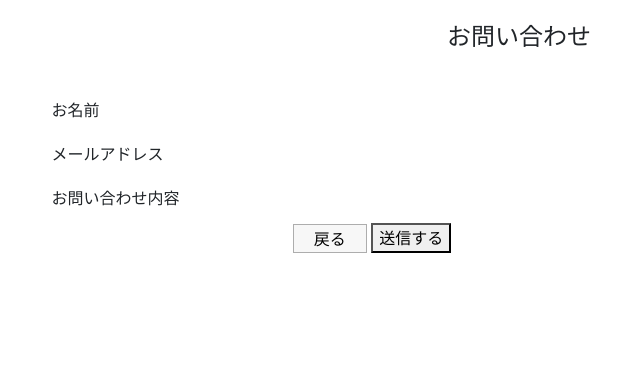
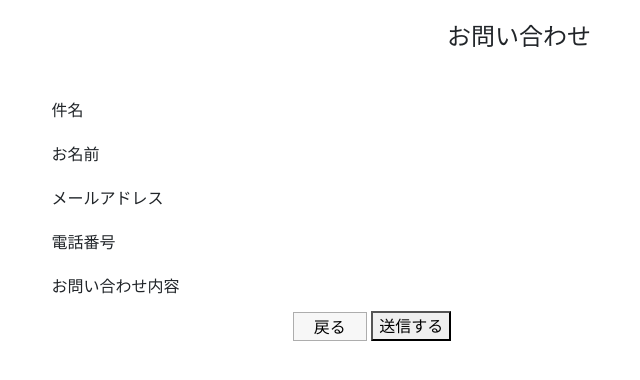
Before and after one commit to misakichi33/contactform, a PHP site: page /confirm.php in a window 1280 px wide. Shown: the top 380 px of the page, without its empty margins (121-761 px from the left). Run offline with PHP 8.4, Linux system fonts and the light colour scheme; the visitor is signed in with stand-in values (Sample User, id 1).

Commit message:
３つから５つへ変更

```diff
--- a/confirm.php
+++ b/confirm.php
@@ -9,30 +9,34 @@
 } else {
     $post = $_SESSION['form'];
 }
-
+    $item= $post['item'];
     $name= $post['name'];
     $email= $post['email'];
+    $tel= $post['tel'];
     $contact= $post['contact'];
 
 if ($_SERVER['REQUEST_METHOD'] === 'POST') {//false
             // データベースへ接続
             require('dbconnect.php');
             //データベースへ書き込む
-            $contact = $db->exec("INSERT INTO `contactform`(`name`, `email`, `contact`) VALUES ('$name','$email','$contact')");
+            $contact = $db->exec("INSERT INTO `contactform`(`item`, `name`, `email`, `tel`, `contact`) VALUES ('$item', '$name','$email', '$tel','$contact')");
 
     // 管理者へメールを送信する
     $to ='misakichi_610@misakichisub.pannosuke.com';
-    $from = $email;
+    $from = $email;//ユーザーのアドレス
     $subject = 'お問い合わせが届きました';
     $body = <<<EOT
+件名：{$post['item']}
 名前： {$post['name']}
 メールアドレス： {$post['email']}
-内容：
+電話番号：{$post['tel']}
+お問合せ内容：
 {$post['contact']}
 EOT;
     mb_send_mail($to, $subject, $body, "From: {$from}");
 
-    //ユーザーへメールを送信
+
+    // ユーザーへメールを送信
     $to_user ='misakichi_610@misakichisub.pannosuke.com';
     $from_user = $email;
     $subject_user = 'お問い合わせありがとうございます！';
@@ -42,14 +46,17 @@
 内容を確認後、お返事させていただきます。
 
 *----*----*----*----*----*----*----*----*----*----*----*----*
+件名：{$post['item']}
 名前： {$post['name']}
 メールアドレス： {$post['email']}
-内容：
+電話番号：{$post['tel']}
+お問合せ内容：
 {$post['contact']}
 *----*----*----*----*----*----*----*----*----*----*----*----*
 
 EOT;
     mb_send_mail($from_user, $subject_user, $body_user);
+
 
     // セッションを消してお礼画面へ
     unset($_SESSION['form']);
@@ -70,6 +77,18 @@
     <div class="container">
         <form action="" method="POST">
             <p>お問い合わせ</p>
+
+            <div class="form-group">
+                <div class="row">
+                    <div class="col-3">
+                        <label for="inputItem">件名</label>
+                    </div>
+                    <div class="col-9">
+                        <p class="display_item"><?php echo htmlspecialchars($post['item']); ?></p>
+                    </div>
+                </div>
+            </div>
+
             <div class="form-group">
                 <div class="row">
                     <div class="col-3">
@@ -80,6 +99,7 @@
                     </div>
                 </div>
             </div>
+
             <div class="form-group">
                 <div class="row">
                     <div class="col-3">
@@ -90,6 +110,18 @@
                     </div>
                 </div>
             </div>
+
+            <div class="form-group">
+                <div class="row">
+                    <div class="col-3">
+                        <label for="inputTel">電話番号</label>
+                    </div>
+                    <div class="col-9">
+                        <p class="display_item"><?php echo htmlspecialchars($post['tel']); ?></p>
+                    </div>
+                </div>
+            </div>
+
             <div class="form-group">
                 <div class="row">
                     <div class="col-3">
@@ -100,6 +132,7 @@
                     </div>
                 </div>
             </div>
+
             <div class="row">
                 <div class="col-9 offset-3">
                     <a href="index.php">戻る</a>
```
Also changed, not shown: index.php (+33 -6 lines).
